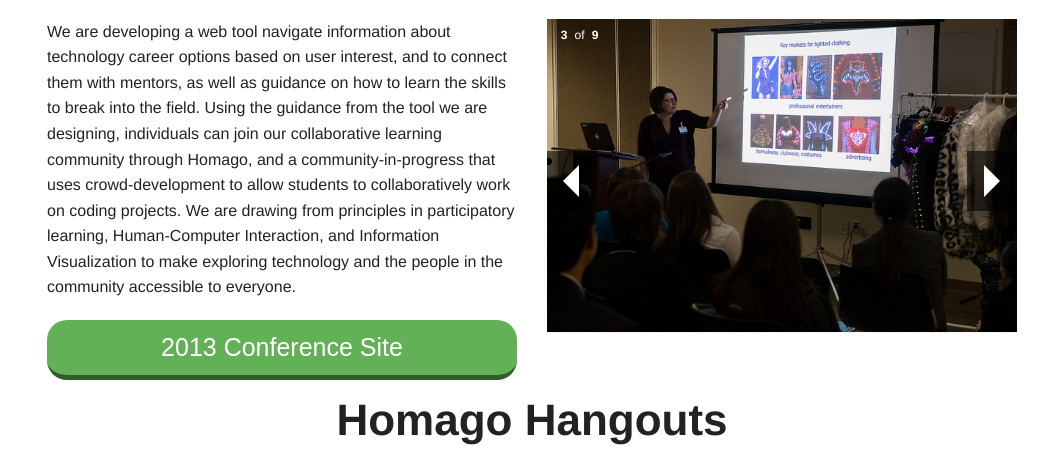
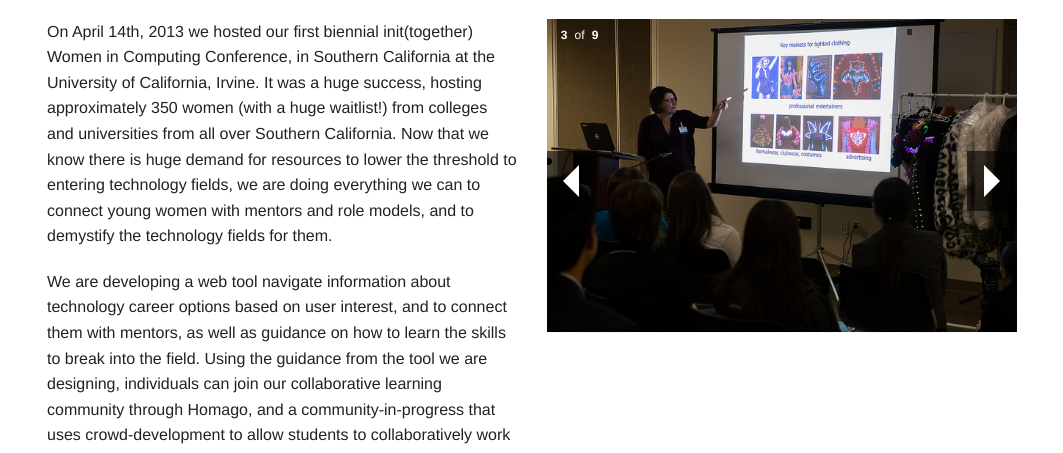
Before and after one commit to jensechu/initLanding, a plain HTML site: page index.html in a window 1280 px wide. Shown: the part 571-1024 px from the top of the page, without its empty margins (108-1171 px from the left). Drawn offline with nearby package versions, Linux system fonts and the light colour scheme.

Commit message:
Added to the "about us"

```diff
--- a/index.html
+++ b/index.html
@@ -38,6 +38,10 @@
     <div class="row">
       <div class="large-6 columns">
         <h1>About Us</h1>
+
+        <p>
+        On April 14th, 2013 we hosted our first biennial init(together) Women in Computing Conference, in Southern California at the University of California, Irvine. It was a huge success, hosting approximately 350 women (with a huge waitlist!) from colleges and universities from all over Southern California. Now that we know there is huge demand for resources to lower the threshold to entering technology fields, we are doing everything we can to connect young women with mentors and role models, and to demystify the technology fields for them.
+        </p>
 
         <p>
          We are developing a web tool navigate information about technology career options based on user interest, and to connect them with mentors, as well as guidance on how to learn the skills to break into the field.  Using the guidance from the tool we are designing, individuals can join our collaborative learning community through Homago, and a community-in-progress that uses crowd-development to allow students to collaboratively work on coding projects.  We are drawing from principles in participatory learning, Human-Computer Interaction, and Information Visualization to make exploring technology and the people in the community accessible to everyone.
```
